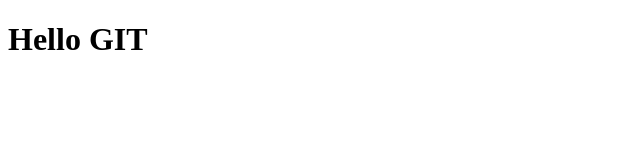
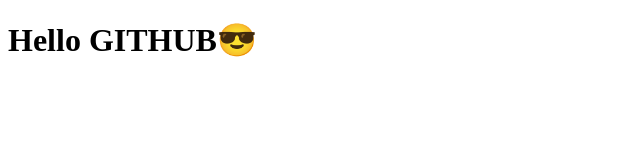
Before and after one commit to Nunu86/myawesome-project, a plain HTML site: page index.html in a window 1280 px wide. Shown: the whole page, without its empty margins (0-640 px from the left). Drawn offline with Linux system fonts and the light colour scheme.

Commit message:
Made changes to h1

```diff
--- a/index.html
+++ b/index.html
@@ -6,6 +6,6 @@
     <title>Document</title>
   </head>
   <body>
-    <h1>Hello GIT</h1>
+    <h1>Hello GITHUB😎</h1>
   </body>
 </html>
```
Also changed, not shown: source/style.css (added), source/style.js (deleted).
